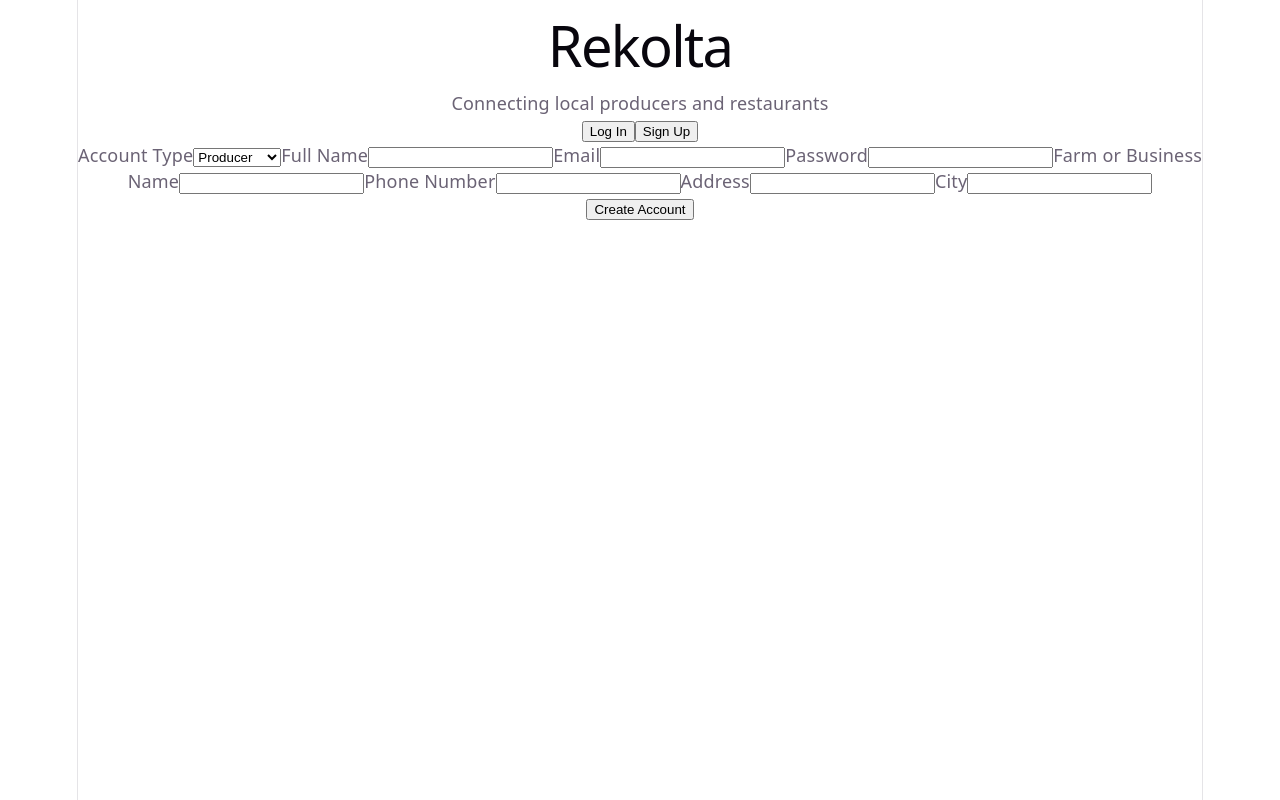
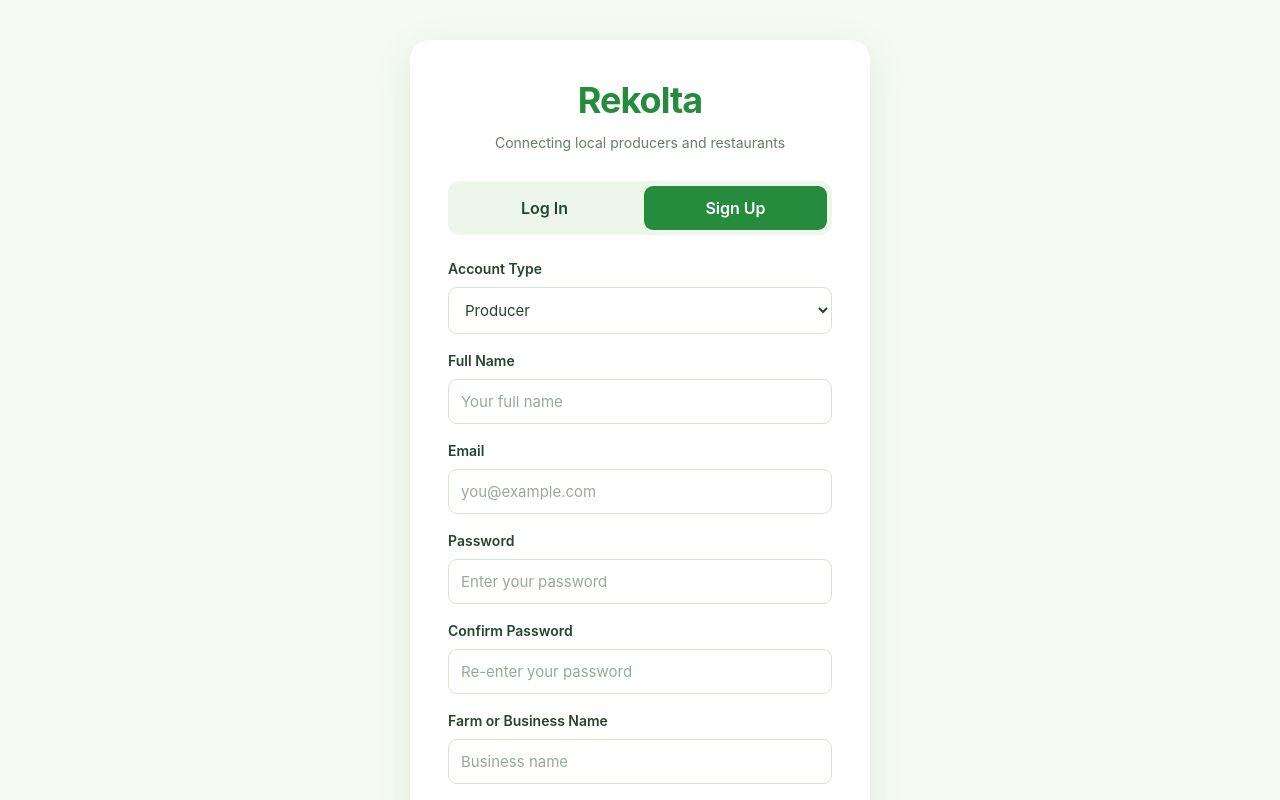
Before and after one commit to SheriT1/rekolta-frontend, a React (Vite) app: page / in a window 1280 px wide. Both pictures are taken after a click on the button "Sign Up". Shown: the top 800 px of the page. Built offline with nearby package versions, Linux system fonts and the light colour scheme.

Commit message:
Style authentication forms withgreen color  theme and password validation

```diff
--- a/src/App.css
+++ b/src/App.css
@@ -1,184 +1,158 @@
-.counter {
+
+/* Rekolta Fresh Leaf color palette */
+:root {
+  --green-primary: #258c3e;
+  --green-bright: #55b747;
+  --green-light: #a8dc83;
+  --green-background: #f5fbf2;
+  --green-dark: #24452b;
+}
+
+/* Main authentication page */
+.auth-page {
+  min-height: 100vh;
+  display: flex;
+  justify-content: center;
+  align-items: center;
+  background-color: var(--green-background);
+  padding: 40px 20px;
+}
+
+/* Authentication card */
+.auth-card {
+  width: 100%;
+  max-width: 460px;
+  background-color: white;
+  padding: 38px;
+  border-radius: 20px;
+  box-shadow: 0 12px 40px rgba(36, 69, 43, 0.1);
+}
+
+/* Application name */
+.auth-title {
+  text-align: center;
+  color: var(--green-primary);
+  font-size: 36px;
+  font-weight: 700;
+  letter-spacing: -1px;
+  margin: 0;
+}
+
+/* Subtitle */
+.auth-subtitle {
+  text-align: center;
+  color: #667d6b;
+  font-size: 14px;
+  margin: 12px 0 30px;
+}
+
+/* Login and Sign Up tabs */
+.auth-tabs {
+  display: flex;
+  gap: 8px;
+  padding: 5px;
+  margin-bottom: 25px;
+  border-radius: 12px;
+  background-color: #edf7e9;
+}
+
+.auth-tabs button {
+  flex: 1;
+  padding: 12px;
+  background: transparent;
+  color: var(--green-dark);
+  border: none;
+  border-radius: 9px;
+  cursor: pointer;
+  font-weight: 600;
+  transition: background-color 0.2s;
+}
+
+.auth-tabs button:hover {
+  background-color: #dcefd5;
+}
+
+/* Selected authentication tab */
+.auth-tabs button.active {
+  background-color: var(--green-primary);
+  color: white;
+}
+
+/* Arrange form fields vertically */
+.auth-card form {
+  display: flex;
+  flex-direction: column;
+  gap: 10px;
+}
+
+/* Form labels */
+.auth-card label {
+  font-size: 14px;
+  font-weight: 600;
+  color: var(--green-dark);
+}
+
+/* Input fields and dropdown */
+.auth-card input,
+.auth-card select {
+  width: 100%;
+  padding: 12px;
+  border: 1px solid #d5e5d2;
+  border-radius: 9px;
+  font-size: 15px;
+  background-color: white;
+  color: var(--green-dark);
+  margin-bottom: 8px;
+}
+
+.auth-card input::placeholder {
+  color: #98a99b;
+}
+
+/* Focused form fields */
+.auth-card input:focus,
+.auth-card select:focus {
+  outline: none;
+  border-color: var(--green-primary);
+  box-shadow: 0 0 0 3px rgba(85, 183, 71, 0.16);
+}
+
+/* Validation error */
+.auth-card .auth-error {
+  color: #c0392b;
+  font-size: 13px;
+  margin: 0 0 8px;
+}
+
+/* Main form button */
+.auth-card .auth-submit {
+  background-color: var(--green-primary);
+  color: white;
+  padding: 14px;
+  border: none;
+  border-radius: 9px;
   font-size: 16px;
-  padding: 5px 10px;
-  border-radius: 5px;
-  color: var(--accent);
-  background: var(--accent-bg);
-  border: 2px solid transparent;
-  transition: border-color 0.3s;
-  margin-bottom: 24px;
+  font-weight: 600;
+  cursor: pointer;
+  margin-top: 12px;
+  transition: background-color 0.2s;
+}
 
-  &:hover {
-    border-color: var(--accent-border);
+.auth-card .auth-submit:hover {
+  background-color: #1c7332;
+}
+
+/* Responsive design */
+@media (max-width: 480px) {
+  .auth-page {
+    padding: 20px 12px;
   }
-  &:focus-visible {
-    outline: 2px solid var(--accent);
-    outline-offset: 2px;
+
+  .auth-card {
+    padding: 26px 22px;
+  }
+
+  .auth-title {
+    font-size: 32px;
   }
 }
-
-.hero {
-  position: relative;
-
-  .base,
-  .framework,
-  .vite {
-    inset-inline: 0;
-    margin: 0 auto;
-  }
-
-  .base {
-    width: 170px;
-    position: relative;
-    z-index: 0;
-  }
-
-  .framework,
-  .vite {
-    position: absolute;
-  }
-
-  .framework {
-    z-index: 1;
-    top: 34px;
-    height: 28px;
-    transform: perspective(2000px) rotateZ(300deg) rotateX(44deg) rotateY(39deg)
-      scale(1.4);
-  }
-
-  .vite {
-    z-index: 0;
-    top: 107px;
-    height: 26px;
-    width: auto;
-    transform: perspective(2000px) rotateZ(300deg) rotateX(40deg) rotateY(39deg)
-      scale(0.8);
-  }
-}
-
-#center {
-  display: flex;
-  flex-direction: column;
-  gap: 25px;
-  place-content: center;
-  place-items: center;
-  flex-grow: 1;
-
-  @media (max-width: 1024px) {
-    padding: 32px 20px 24px;
-    gap: 18px;
-  }
-}
-
-#next-steps {
-  display: flex;
-  border-top: 1px solid var(--border);
-  text-align: left;
-
-  & > div {
-    flex: 1 1 0;
-    padding: 32px;
-    @media (max-width: 1024px) {
-      padding: 24px 20px;
-    }
-  }
-
-  .icon {
-    margin-bottom: 16px;
-    width: 22px;
-    height: 22px;
-  }
-
-  @media (max-width: 1024px) {
-    flex-direction: column;
-    text-align: center;
-  }
-}
-
-#docs {
-  border-right: 1px solid var(--border);
-
-  @media (max-width: 1024px) {
-    border-right: none;
-    border-bottom: 1px solid var(--border);
-  }
-}
-
-#next-steps ul {
-  list-style: none;
-  padding: 0;
-  display: flex;
-  gap: 8px;
-  margin: 32px 0 0;
-
-  .logo {
-    height: 18px;
-  }
-
-  a {
-    color: var(--text-h);
-    font-size: 16px;
-    border-radius: 6px;
-    background: var(--social-bg);
-    display: flex;
-    padding: 6px 12px;
-    align-items: center;
-    gap: 8px;
-    text-decoration: none;
-    transition: box-shadow 0.3s;
-
-    &:hover {
-      box-shadow: var(--shadow);
-    }
-    .button-icon {
-      height: 18px;
-      width: 18px;
-    }
-  }
-
-  @media (max-width: 1024px) {
-    margin-top: 20px;
-    flex-wrap: wrap;
-    justify-content: center;
-
-    li {
-      flex: 1 1 calc(50% - 8px);
-    }
-
-    a {
-      width: 100%;
-      justify-content: center;
-      box-sizing: border-box;
-    }
-  }
-}
-
-#spacer {
-  height: 88px;
-  border-top: 1px solid var(--border);
-  @media (max-width: 1024px) {
-    height: 48px;
-  }
-}
-
-.ticks {
-  position: relative;
-  width: 100%;
-
-  &::before,
-  &::after {
-    content: '';
-    position: absolute;
-    top: -4.5px;
-    border: 5px solid transparent;
-  }
-
-  &::before {
-    left: 0;
-    border-left-color: var(--border);
-  }
-  &::after {
-    right: 0;
-    border-right-color: var(--border);
-  }
-}
--- a/src/components/Auth.tsx
+++ b/src/components/Auth.tsx
@@ -1,15 +1,6 @@
-
-/**
- * Auth component
- *
- * This component will contain the login and registration forms
- * for the Rekolta web application.
- *
- * Producers and restaurants will be able to register.
- * All users, including administrators, will be able to log in.
- */
 
 import { useState } from 'react'
+import type { FormEvent } from 'react'
 
 // Defines the available authentication views.
 type AuthMode = 'login' | 'register'
@@ -18,29 +9,63 @@ type AuthMode = 'login' | 'register'
 type UserRole = 'PRODUCER' | 'RESTAURANT'
 
 export default function Auth() {
-  // Controls which form is displayed.
   const [mode, setMode] = useState<AuthMode>('login')
-
-  // Stores the selected account type during registration.
   const [role, setRole] = useState<UserRole>('PRODUCER')
 
-  // Temporarily prevents form submission until the backend is connected.
-  const handleSubmit = (event: React.SubmitEvent<HTMLFormElement>) => {
+  const [password, setPassword] = useState('')
+  const [confirmPassword, setConfirmPassword] = useState('')
+  const [passwordError, setPasswordError] = useState('')
+
+  // Switches between login and registration forms.
+  const changeMode = (newMode: AuthMode) => {
+    setMode(newMode)
+    setPassword('')
+    setConfirmPassword('')
+    setPasswordError('')
+  }
+
+  // Validates password confirmation before backend integration.
+  const handleSubmit = (event: FormEvent<HTMLFormElement>) => {
     event.preventDefault()
+
+    if (mode === 'register' && password !== confirmPassword) {
+      setPasswordError('Passwords do not match.')
+      return
+    }
+
+    setPasswordError('')
+
+    // Backend authentication will be connected later.
   }
 
   return (
     <main className="auth-page">
       <section className="auth-card">
-        <h1>Rekolta</h1>
-        <p>Connecting local producers and restaurants</p>
+
+        {/* Application name - logo will be added later. */}
+        <h1 className="auth-title">Rekolta</h1>
+
+        <p className="auth-subtitle">
+          Connecting local producers and restaurants
+        </p>
 
         {/* Switch between login and registration forms. */}
         <div className="auth-tabs">
-          <button type="button" onClick={() => setMode('login')}>
+          <button
+            type="button"
+            className={mode === 'login' ? 'active' : ''}
+            onClick={() => changeMode('login')}
+            aria-pressed={mode === 'login'}
+          >
             Log In
           </button>
-          <button type="button" onClick={() => setMode('register')}>
+
+          <button
+            type="button"
+            className={mode === 'register' ? 'active' : ''}
+            onClick={() => changeMode('register')}
+            aria-pressed={mode === 'register'}
+          >
             Sign Up
           </button>
         </div>
@@ -62,44 +87,111 @@ export default function Auth() {
               </select>
 
               <label htmlFor="fullName">Full Name</label>
-              <input id="fullName" type="text" required />
+              <input
+                id="fullName"
+                type="text"
+                placeholder="Your full name"
+                autoComplete="name"
+                required
+              />
             </>
           )}
 
           {/* Fields shared by login and registration. */}
           <label htmlFor="email">Email</label>
-          <input id="email" type="email" required />
+          <input
+            id="email"
+            type="email"
+            placeholder="you@example.com"
+            autoComplete="email"
+            required
+          />
 
           <label htmlFor="password">Password</label>
           <input
             id="password"
             type="password"
+            placeholder="Enter your password"
+            autoComplete={
+              mode === 'login' ? 'current-password' : 'new-password'
+            }
+            value={password}
+            onChange={(event) => {
+              setPassword(event.target.value)
+              setPasswordError('')
+            }}
             minLength={mode === 'register' ? 8 : undefined}
             required
           />
 
-          {/* Additional information required for registration. */}
+          {/* Confirm Password is only shown during registration. */}
           {mode === 'register' && (
             <>
+              <label htmlFor="confirmPassword">
+                Confirm Password
+              </label>
+              <input
+                id="confirmPassword"
+                type="password"
+                placeholder="Re-enter your password"
+                autoComplete="new-password"
+                value={confirmPassword}
+                onChange={(event) => {
+                  setConfirmPassword(event.target.value)
+                  setPasswordError('')
+                }}
+                minLength={8}
+                required
+              />
+
+              {passwordError && (
+                <p className="auth-error" role="alert">
+                  {passwordError}
+                </p>
+              )}
+
               <label htmlFor="businessName">
                 {role === 'PRODUCER'
                   ? 'Farm or Business Name'
                   : 'Restaurant Name'}
               </label>
-              <input id="businessName" type="text" required />
+              <input
+                id="businessName"
+                type="text"
+                placeholder="Business name"
+                required
+              />
 
               <label htmlFor="phone">Phone Number</label>
-              <input id="phone" type="tel" required />
+              <input
+                id="phone"
+                type="tel"
+                placeholder="+359 ..."
+                autoComplete="tel"
+                required
+              />
 
               <label htmlFor="address">Address</label>
-              <input id="address" type="text" required />
+              <input
+                id="address"
+                type="text"
+                placeholder="Street address"
+                autoComplete="street-address"
+                required
+              />
 
               <label htmlFor="city">City</label>
-              <input id="city" type="text" required />
+              <input
+                id="city"
+                type="text"
+                placeholder="City"
+                autoComplete="address-level2"
+                required
+              />
             </>
           )}
 
-          <button type="submit">
+          <button type="submit" className="auth-submit">
             {mode === 'login' ? 'Log In' : 'Create Account'}
           </button>
         </form>
--- a/src/index.css
+++ b/src/index.css
@@ -1,111 +1,25 @@
+
+/* Global styles for Rekolta */
 :root {
-  --text: #6b6375;
-  --text-h: #08060d;
-  --bg: #fff;
-  --border: #e5e4e7;
-  --code-bg: #f4f3ec;
-  --accent: #aa3bff;
-  --accent-bg: rgba(170, 59, 255, 0.1);
-  --accent-border: rgba(170, 59, 255, 0.5);
-  --social-bg: rgba(244, 243, 236, 0.5);
-  --shadow:
-    rgba(0, 0, 0, 0.1) 0 10px 15px -3px, rgba(0, 0, 0, 0.05) 0 4px 6px -2px;
-
-  --sans: system-ui, 'Segoe UI', Roboto, sans-serif;
-  --heading: system-ui, 'Segoe UI', Roboto, sans-serif;
-  --mono: ui-monospace, Consolas, monospace;
-
-  font: 18px/145% var(--sans);
-  letter-spacing: 0.18px;
-  color-scheme: light dark;
-  color: var(--text);
-  background: var(--bg);
+  font-family: Inter, Arial, Helvetica, sans-serif;
+  color: #24452b;
+  background: #f5fbf2;
   font-synthesis: none;
   text-rendering: optimizeLegibility;
   -webkit-font-smoothing: antialiased;
-  -moz-osx-font-smoothing: grayscale;
-
-  @media (max-width: 1024px) {
-    font-size: 16px;
-  }
 }
 
-@media (prefers-color-scheme: dark) {
-  :root {
-    --text: #9ca3af;
-    --text-h: #f3f4f6;
-    --bg: #16171d;
-    --border: #2e303a;
-    --code-bg: #1f2028;
-    --accent: #c084fc;
-    --accent-bg: rgba(192, 132, 252, 0.15);
-    --accent-border: rgba(192, 132, 252, 0.5);
-    --social-bg: rgba(47, 48, 58, 0.5);
-    --shadow:
-      rgba(0, 0, 0, 0.4) 0 10px 15px -3px, rgba(0, 0, 0, 0.25) 0 4px 6px -2px;
-  }
-
-  #social .button-icon {
-    filter: invert(1) brightness(2);
-  }
-}
-
-#root {
-  width: 1126px;
-  max-width: 100%;
-  margin: 0 auto;
-  text-align: center;
-  border-inline: 1px solid var(--border);
-  min-height: 100svh;
-  display: flex;
-  flex-direction: column;
+* {
   box-sizing: border-box;
 }
 
 body {
   margin: 0;
+  min-width: 320px;
 }
 
-h1,
-h2 {
-  font-family: var(--heading);
-  font-weight: 500;
-  color: var(--text-h);
+button,
+input,
+select {
+  font: inherit;
 }
-
-h1 {
-  font-size: 56px;
-  letter-spacing: -1.68px;
-  margin: 32px 0;
-  @media (max-width: 1024px) {
-    font-size: 36px;
-    margin: 20px 0;
-  }
-}
-h2 {
-  font-size: 24px;
-  line-height: 118%;
-  letter-spacing: -0.24px;
-  margin: 0 0 8px;
-  @media (max-width: 1024px) {
-    font-size: 20px;
-  }
-}
-p {
-  margin: 0;
-}
-
-code,
-.counter {
-  font-family: var(--mono);
-  display: inline-flex;
-  border-radius: 4px;
-  color: var(--text-h);
-}
-
-code {
-  font-size: 15px;
-  line-height: 135%;
-  padding: 4px 8px;
-  background: var(--code-bg);
-}
```
